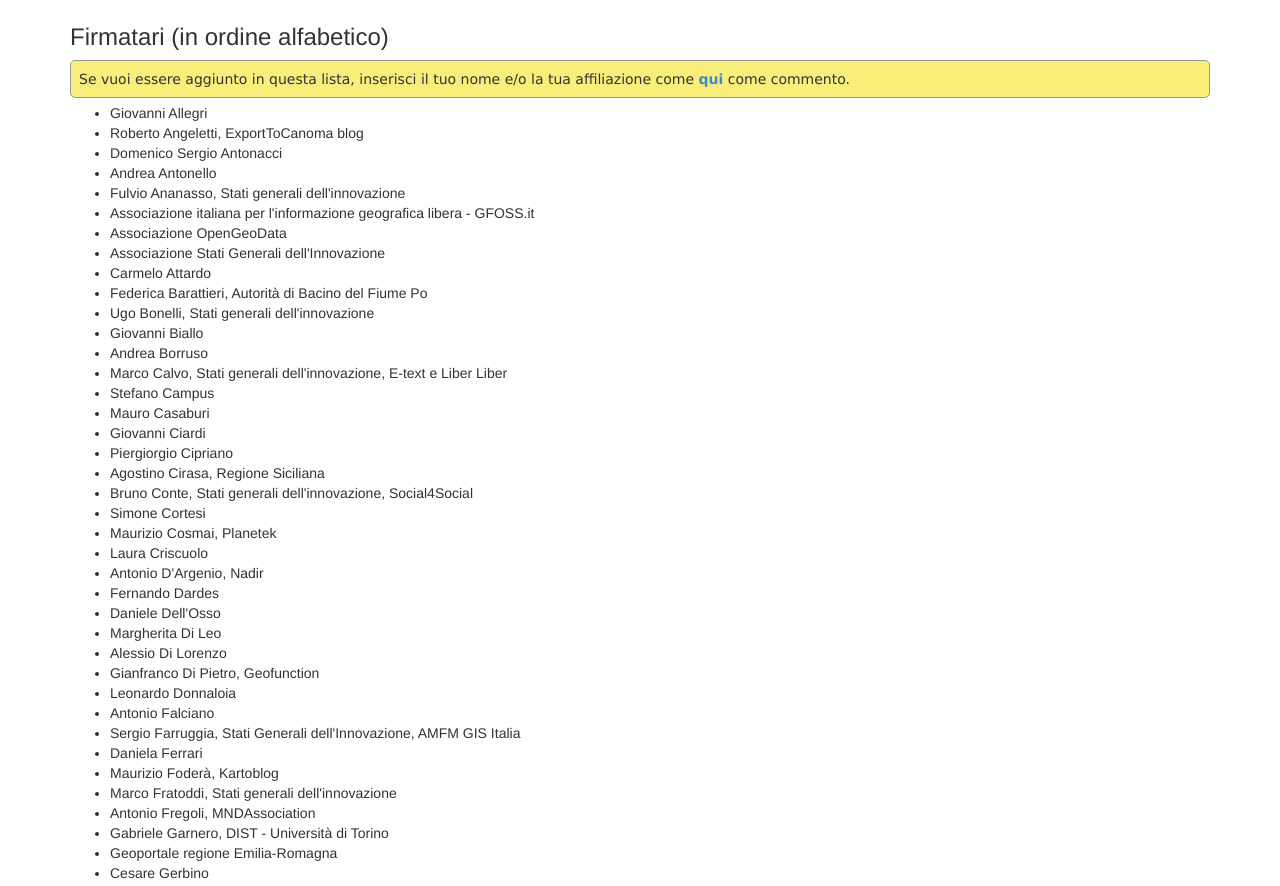
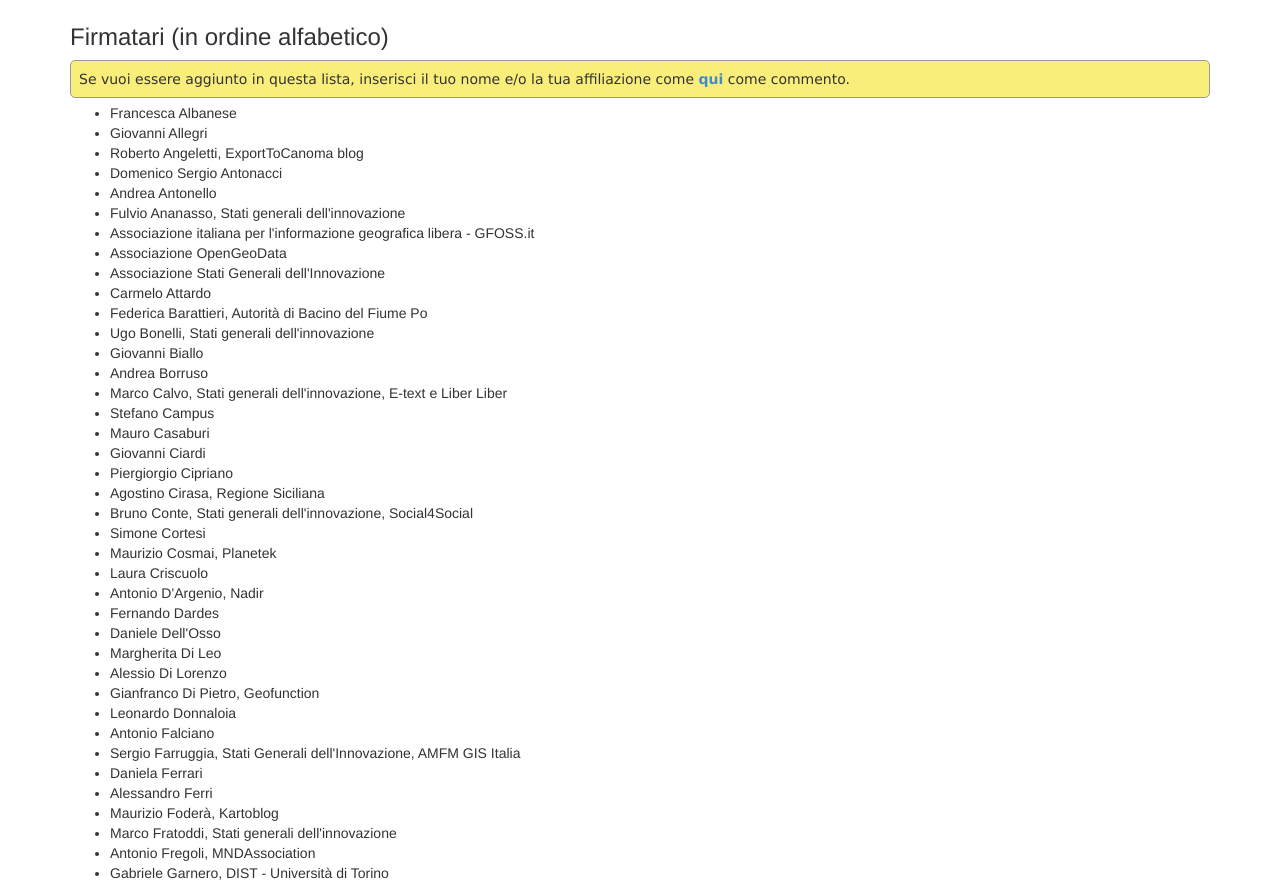
Before and after one commit to aborruso/it4insp, a plain HTML site: page firme.html in a window 1280 px wide. Shown: the part 53-939 px from the top of the page. Drawn offline with Linux system fonts and the light colour scheme.

Commit message:
update list

```diff
--- a/firme.html
+++ b/firme.html
@@ -79,6 +79,7 @@
 							Se vuoi essere aggiunto in questa lista, inserisci il tuo nome e/o la tua affiliazione come <strong> <a href="http://aborruso.github.io/it4insp/#firma">qui</a></strong> come commento.
 						</p>
 						<ul>
+							<li>Francesca Albanese</li>
 							<li>Giovanni Allegri </li>
 							<li>Roberto Angeletti, ExportToCanoma  blog</li>
 							<li>Domenico Sergio Antonacci</li>
@@ -112,6 +113,7 @@
 							<li>Antonio Falciano</li>
 							<li>Sergio Farruggia, Stati Generali dell'Innovazione, AMFM GIS Italia</li>
 							<li>Daniela Ferrari</li>
+							<li>Alessandro Ferri</li>
 							<li>Maurizio Foder&agrave;, Kartoblog</li>
 							<li>Marco Fratoddi, Stati generali dell'innovazione</li>
 							<li>Antonio Fregoli, MNDAssociation</li>
```
Also changed, not shown: index.html (+2 -0 lines).
